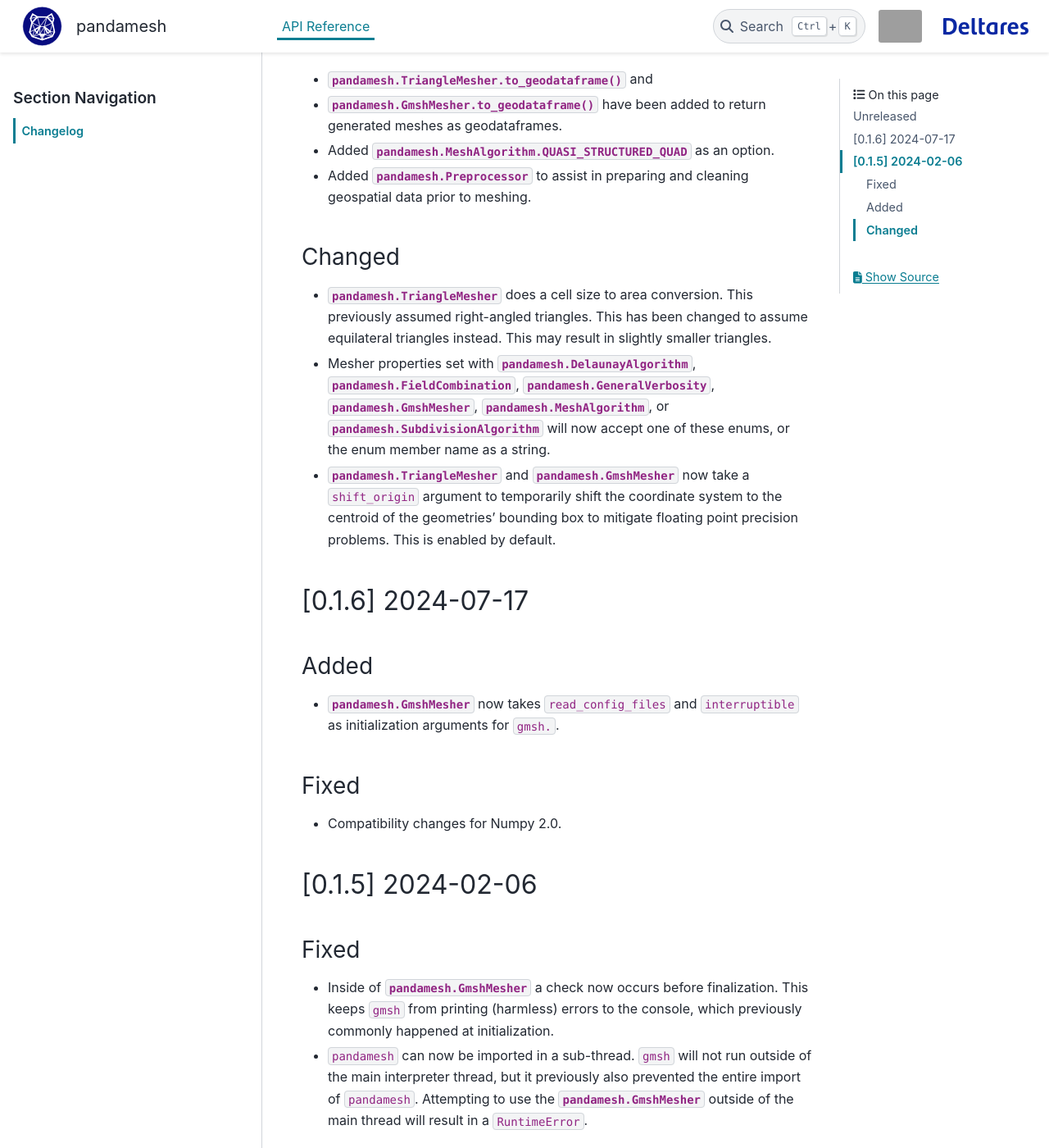
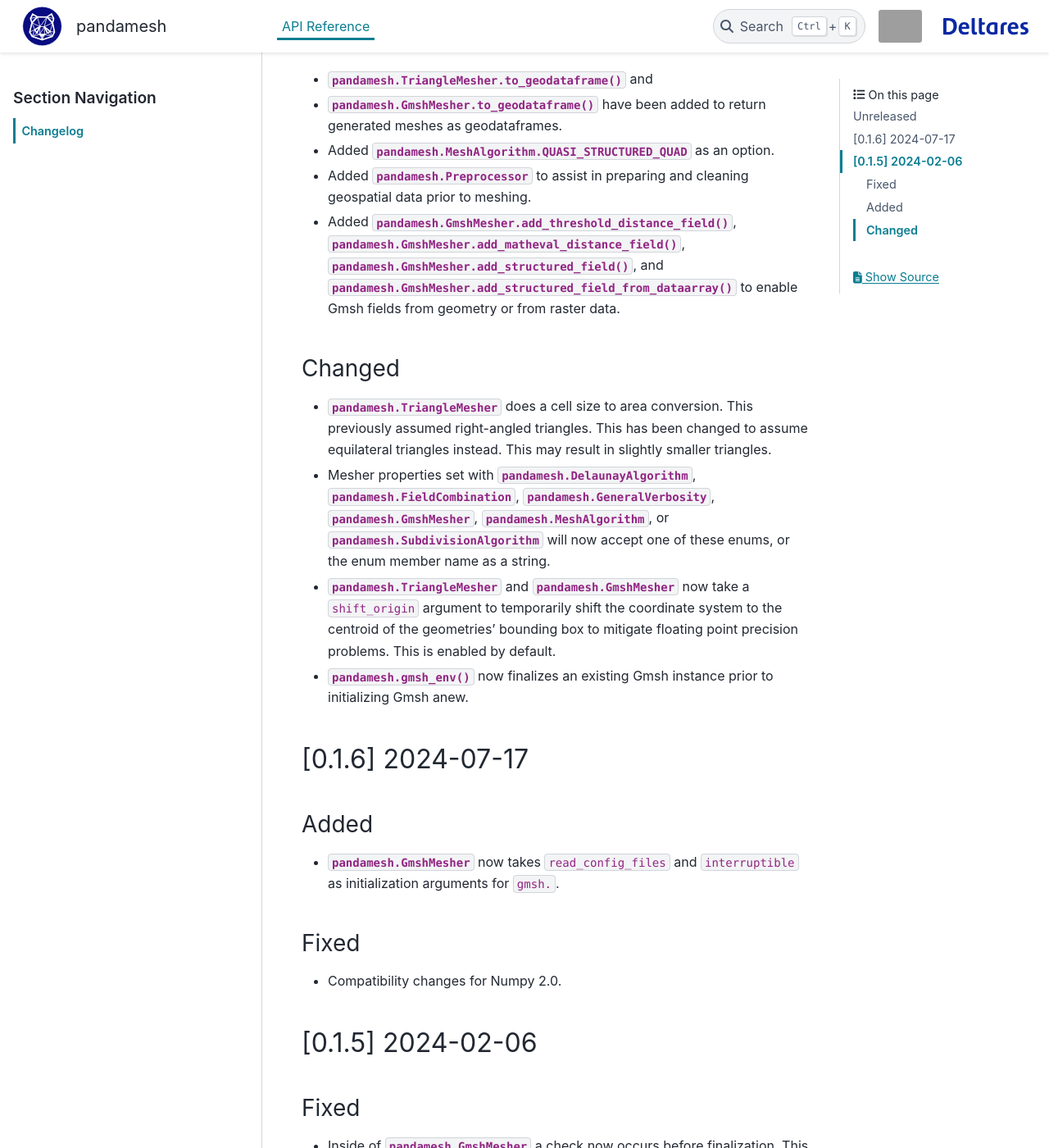
Before and after one commit to Deltares/pandamesh, a Sphinx documentation site: the page built from docs/api/changelog.rst, in a window 1280 px wide and 1400 px high, scrolled down 649 px. Shown: the whole window at 82% size. Built offline with Sphinx 7.4.7 and the PyData theme 0.15.4, drawn with Linux system fonts in a browser that asks for light colours; pages that are not in the unit, such as notebooks, are missing from menus; grey boxes are pictures that could not be loaded.

```diff
--- a/docs/api/changelog.rst
+++ b/docs/api/changelog.rst
@@ -29,6 +29,11 @@
 - Added :attr:`pandamesh.MeshAlgorithm.QUASI_STRUCTURED_QUAD` as an option.
 - Added :class:`pandamesh.Preprocessor` to assist in preparing and cleaning
   geospatial data prior to meshing.
+- Added :meth:`pandamesh.GmshMesher.add_threshold_distance_field`,
+  :meth:`pandamesh.GmshMesher.add_matheval_distance_field`,
+  :meth:`pandamesh.GmshMesher.add_structured_field`, and
+  :meth:`pandamesh.GmshMesher.add_structured_field_from_dataarray` to enable
+  Gmsh fields from geometry or from raster data.
 
 Changed
 ~~~~~~~
@@ -45,6 +50,8 @@
   a ``shift_origin`` argument to temporarily shift the coordinate system to the
   centroid of the geometries' bounding box to mitigate floating point precision
   problems. This is enabled by default.
+- :func:`pandamesh.gmsh_env` now finalizes an existing Gmsh instance prior to
+  initializing Gmsh anew.
 
 [0.1.6] 2024-07-17
 ------------------
--- a/docs/api/index.rst
+++ b/docs/api/index.rst
@@ -75,6 +75,7 @@
     GmshMesher.add_matheval_distance_field
     GmshMesher.add_threshold_distance_field
     GmshMesher.add_structured_field
+    GmshMesher.add_structured_field_from_dataarray
     GmshMesher.fields
     GmshMesher.clear_fields
     GmshMesher.write
```
Also changed, not shown: 2 other files.
